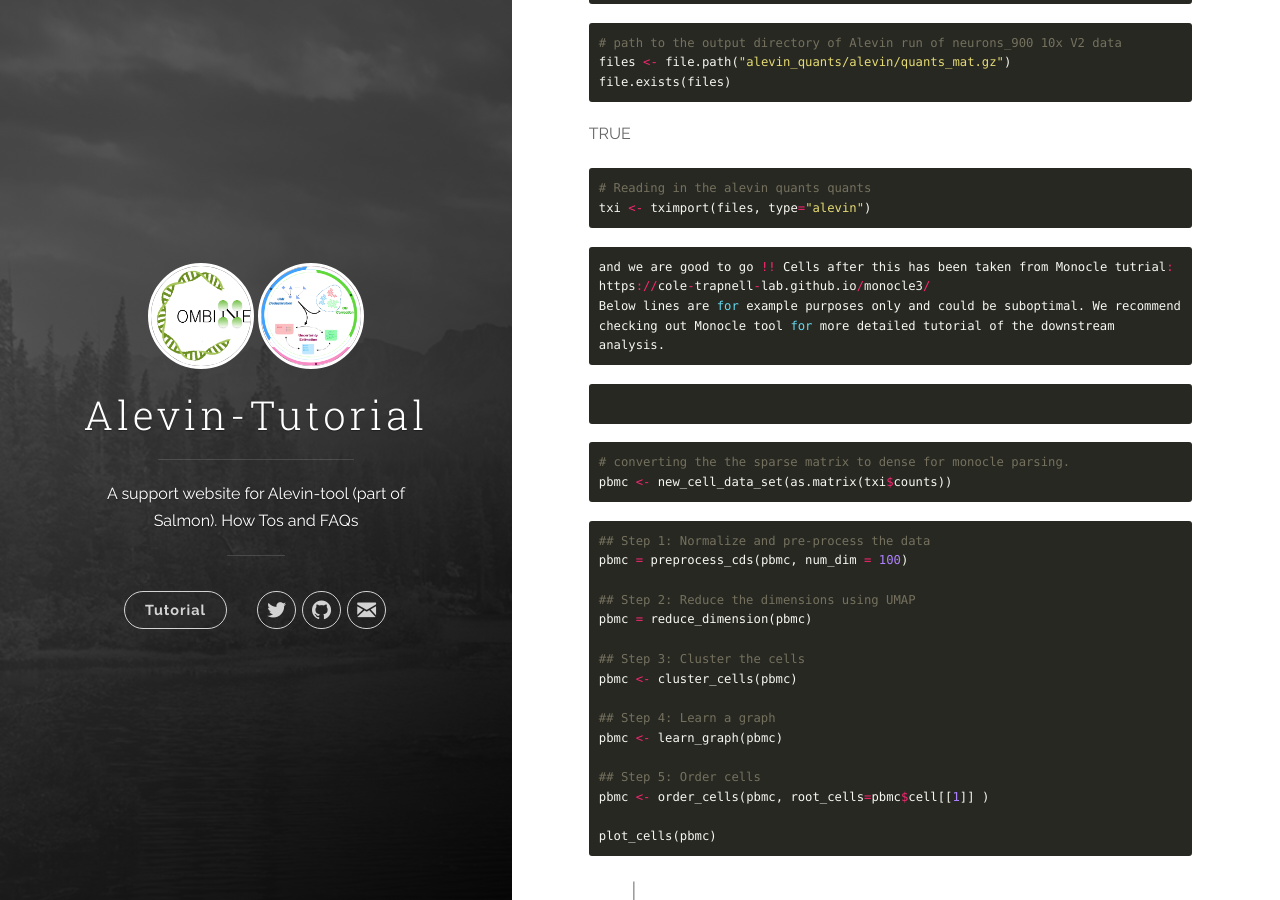
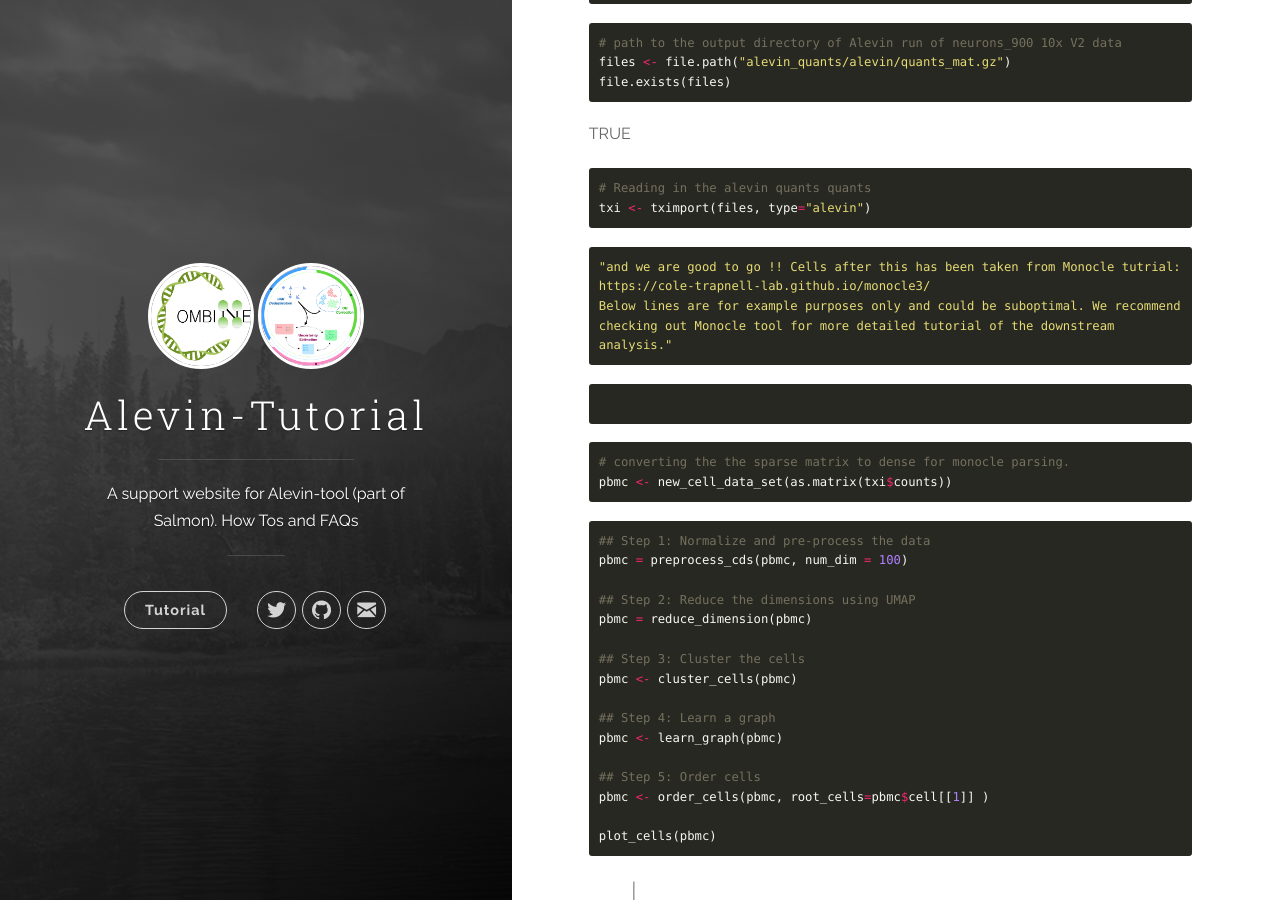
Before and after one commit to COMBINE-lab/alevin-tutorial, a Jekyll site: the page built from docs/_posts/2018-27-05-alevin-monocle.md, in a window 1280 px wide and 900 px high, scrolled down 348 px. Built offline with Jekyll 4.4.1, drawn with Linux system fonts in a browser that asks for light colours.

````diff
--- a/docs/_posts/2018-27-05-alevin-monocle.md
+++ b/docs/_posts/2018-27-05-alevin-monocle.md
@@ -31,10 +31,10 @@ txi <- tximport(files, type="alevin")
 
 
 ```R
-and we are good to go !! Cells after this has been taken from Monocle tutrial:
+"and we are good to go !! Cells after this has been taken from Monocle tutrial:
 https://cole-trapnell-lab.github.io/monocle3/
 Below lines are for example purposes only and could be suboptimal. We recommend
-checking out Monocle tool for more detailed tutorial of the downstream analysis.
+checking out Monocle tool for more detailed tutorial of the downstream analysis."
 ```
 
 
````
